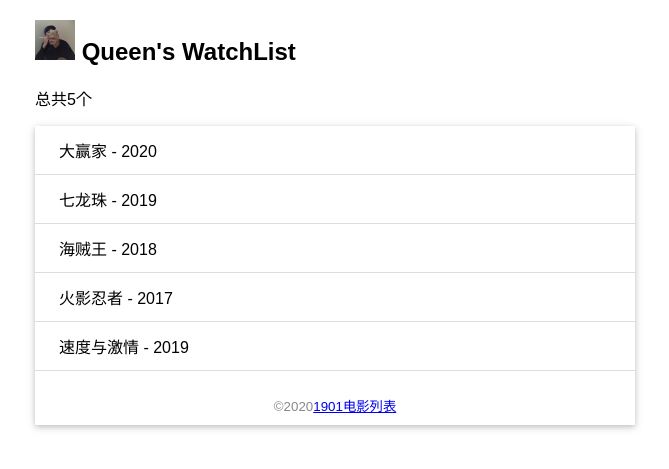
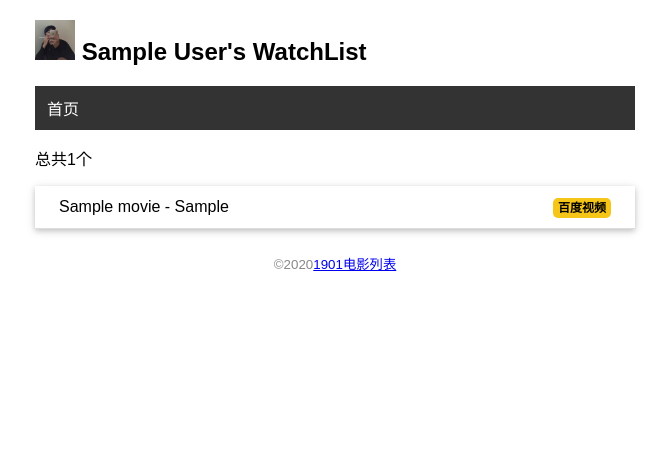
Before and after one commit to 15234532461/flask1901c, a Flask app: page / in a window 1280 px wide. Shown: the top 469 px of the page, without its empty margins (305-974 px from the left). Run offline with Flask 2, Linux system fonts and the light colour scheme; tables that the repository leaves empty hold one stand-in row (values such as "Sample post").

Commit message:
模板继承,模板上下文！

```diff
--- a/day1/watchlist/app.py
+++ b/day1/watchlist/app.py
@@ -1,22 +1,92 @@
+import os
+import sys
+
 from flask import Flask,render_template
+import click
+from flask_sqlalchemy import SQLAlchemy  #导入扩展类
+
+WIN = sys.platform.startswith('win')
+if WIN:
+    prefix = 'sqlite:///'
+else:
+    prefix = 'sqlite:////'
+
 app = Flask(__name__)
+# app.config['SQLALCHEMY_DATABASE_URI'] = 'sqlite:////'+os.path.join(app.root_path,'data.db')
+app.config['SQLALCHEMY_DATABASE_URI'] = 'sqlite:///'+os.path.join(app.root_path,'data.db')
+app.config['SQLALCHEMY_TRACK_MODIFICATIONS'] = False #关闭了对模型修改的监控
+db = SQLAlchemy(app)  #初始化扩展,传入程序实例app
+#models
+class User(db.Model):
+    id = db.Column(db.Integer,primary_key=True)
+    name = db.Column(db.String(20))
+class Movie(db.Model):
+    id = db.Column(db.Integer,primary_key=True)
+    title = db.Column(db.String(60))
+    year = db.Column(db.String(4))
+
+# 模板上下文处理函数
+@app.context_processor
+def common_user():
+    user = User.query.first()
+    return dict(user=user)
+
+
+# views
 @app.route('/')
+def index():
 
-def index():
+    user = User.query.first()
+    movies = Movie.query.all()
+    return render_template('index.html',movies=movies)
+# #动态URL
+# @app.route('/index/<name>')
+# def home(name):
+#     #print(url_for("home",name="queen"))
+#     return "<h1>Hello,%s</h1>"%name
+
+#自定义命令
+# 新建data.db的数据库初始化命令
+@app.cli.command()  #这个装饰器，可以注册命令
+@click.option('--drop',is_flag=True,help="删除后再创建")
+def initdb(drop):
+    if drop:
+        db.drop_all()
+    db.create_all()
+    click.echo("初始化数据库完成")
+
+#向data.db中写入数据的命令
+@app.cli.command()
+def forge():
     name = "Queen"
     movies = [
         {"title":"大赢家","year":"2020"},
         {"title":"七龙珠","year":"2019"},
         {"title":"海贼王","year":"2018"},
         {"title":"火影忍者","year":"2017"},
-        {"title":"速度与激情","year":"2019"},
+        {"title":"追龙","year":"2008"},
+        {"title":"上海堡垒","year":"2019"},
+        {"title":"大话西游","year":"2017"},
+        {"title":"超人归来","year":"2016"},
+        {"title":"囧妈","year":"2012"},
     ]
-    return render_template('index.html',name=name,movies=movies)
-# #动态URL
-# @app.route('/index/<name>')
-# def home(name):
-#     #print(url_for("home",name="queen"))
-#     return "<h1>Hello,%s</h1>"%name
+
+    user = User(name=name)
+    db.session.add(user)
+    for m in movies:
+        movie = Movie(title=m['title'],year=m['year'])
+        db.session.add(movie)
+    db.session.commit()
+    click.echo("插入数据完成！")
+
+
+#错误处理函数
+@app.errorhandler(404)
+def page_not_found(e):
+    user = User.query.first()
+    #返回模板和状态码
+    return render_template('404.html'),404
+
 
 
 if __name__ == '__main__':
--- a/day1/watchlist/static/css/style.css
+++ b/day1/watchlist/static/css/style.css
@@ -26,5 +26,39 @@ footer{
     border-bottom: 1px solid #dddddd;
 }
 .movie-list li:hover{
-    background-color: #105aa3;
+    background-color: #f9f8fa;
 }
+nav ul{
+    list-style-type: none;
+    margin: 0;
+    padding: 0;
+    overflow: hidden;
+    background-color: #333333;
+}
+
+nav li{
+    float: left;
+}
+
+nav li a{
+    display: block;
+    color: white;
+    text-align: center;
+    padding: 10px 12px;
+    text-decoration:none ;
+}
+nav li a:hover{
+    background-color: #111111;
+}
+.float-right{
+    float: right;
+}
+.baidu{
+    font-size: 12px;
+    font-weight: bold;
+    color: black;
+    text-decoration: none;
+    background: #F5C518;
+    border-radius:5px;
+    padding: 3px 5px;
+}
--- /dev/null
+++ b/day1/watchlist/templates/base.html
@@ -0,0 +1,29 @@
+<!DOCTYPE html>
+<html lang="en">
+<head>
+    {% block head %}
+    <meta charset="UTF-8">
+    <meta name="viewport" content="width=device-width, initial-scale=1.0">
+    <meta http-equiv="X-UA-Compatible" content="ie=edge">
+    <title>{{ user.name }}'s WatchList</title>
+    <link rel="stylesheet" href="{{ url_for('static',filename='css/style.css')}}">
+    {% endblock %}
+</head>
+<body>
+    <h2>
+        <img class="img" src="{{url_for('static',filename='images/tx1.jpg')}}" alt="头像">
+        {{user.name}}'s WatchList
+    </h2>
+    <nav>
+        <ul>
+            <li>
+                <a href="{{ url_for('index')}}">首页</a>
+            </li>
+        </ul>
+    </nav>
+    {% block content %}{% endblock %}
+        <footer>
+            <small>&copy;2020<a href="#">1901电影列表</a></small>
+        </footer>
+</body>
+</html>
--- a/day1/watchlist/templates/index.html
+++ b/day1/watchlist/templates/index.html
@@ -1,26 +1,14 @@
-<!DOCTYPE html>
-<html lang="en">
-<head>
-    <meta charset="UTF-8">
-    <meta name="viewport" content="width=device-width, initial-scale=1.0">
-    <meta http-equiv="X-UA-Compatible" content="ie=edge">
-    <title>{{ name }}'s WatchList</title>
-    <link rel="stylesheet" href="{{ url_for('static',filename='css/style.css')}}">
-</head>
-<body>
-    <h2>
-        <img class="img" src="{{url_for('static',filename='images/tx1.jpg')}}" alt="头像">
-        {{name}}'s WatchList
-    </h2>
-    {# 过滤器 变量| 过滤器名 #}
+{% extends 'base.html'%}
+{% block content%}
     <p>总共{{movies|length}}个</p>
     <ul class="movie-list">
         {% for movie in movies %}
-        <li>{{movie.title}} - {{movie.year}}</li>
+        <li>
+            {{movie.title}} - {{movie.year}}
+            <span class="float-right">
+                <a class="baidu" href="http://v.baidu.com/v?word={{ movie.title }}&ct=301989888&rn=67&pn=0&db=0&s=0&fbl=800&ie=utf-8" target="_blank" title="在百度视频中查找" >百度视频</a>
+            </span>
+        </li>
         {% endfor %}
-        <footer>
-            <small>&copy;2020<a href="#">1901电影列表</a></small>
-        </footer>
     </ul>
-</body>
-</html>
+{% endblock %}
```
Also changed, not shown: day1/watchlist/templates/404.html (added, +12 -0 lines).
